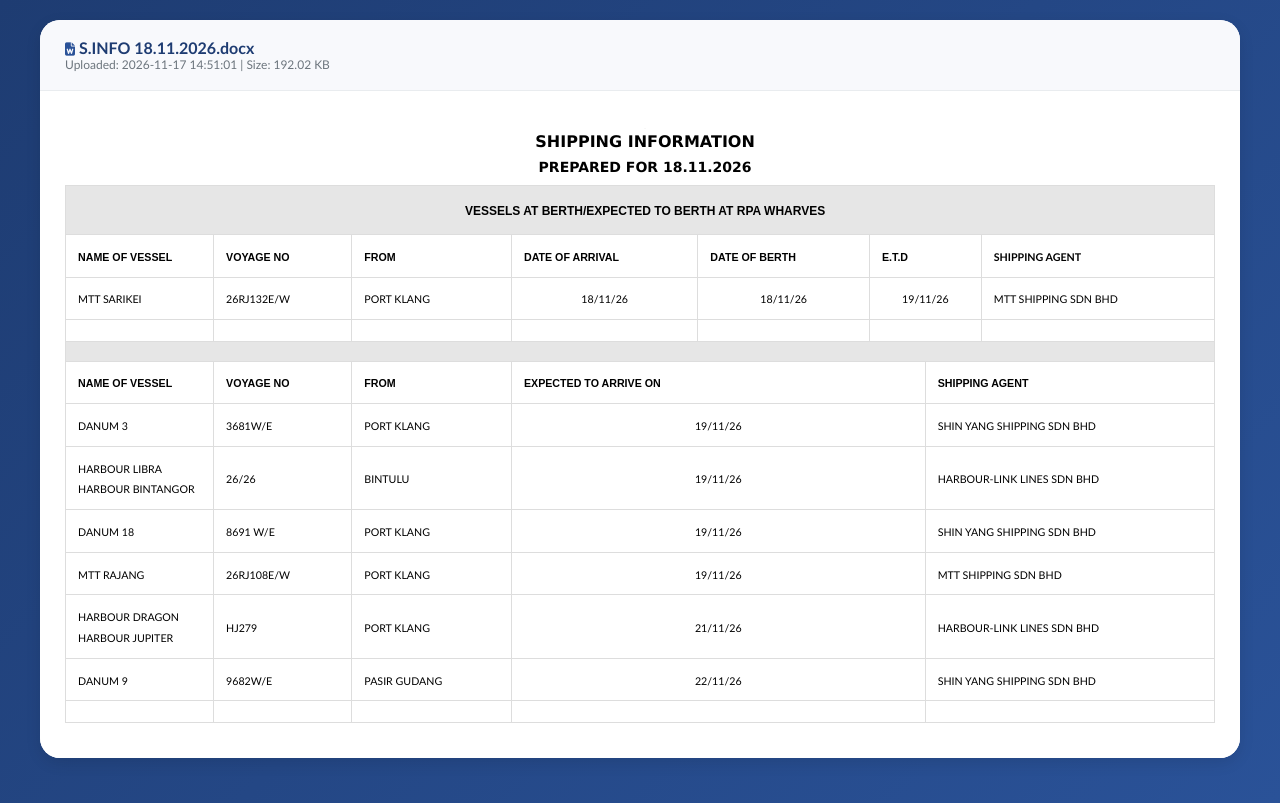
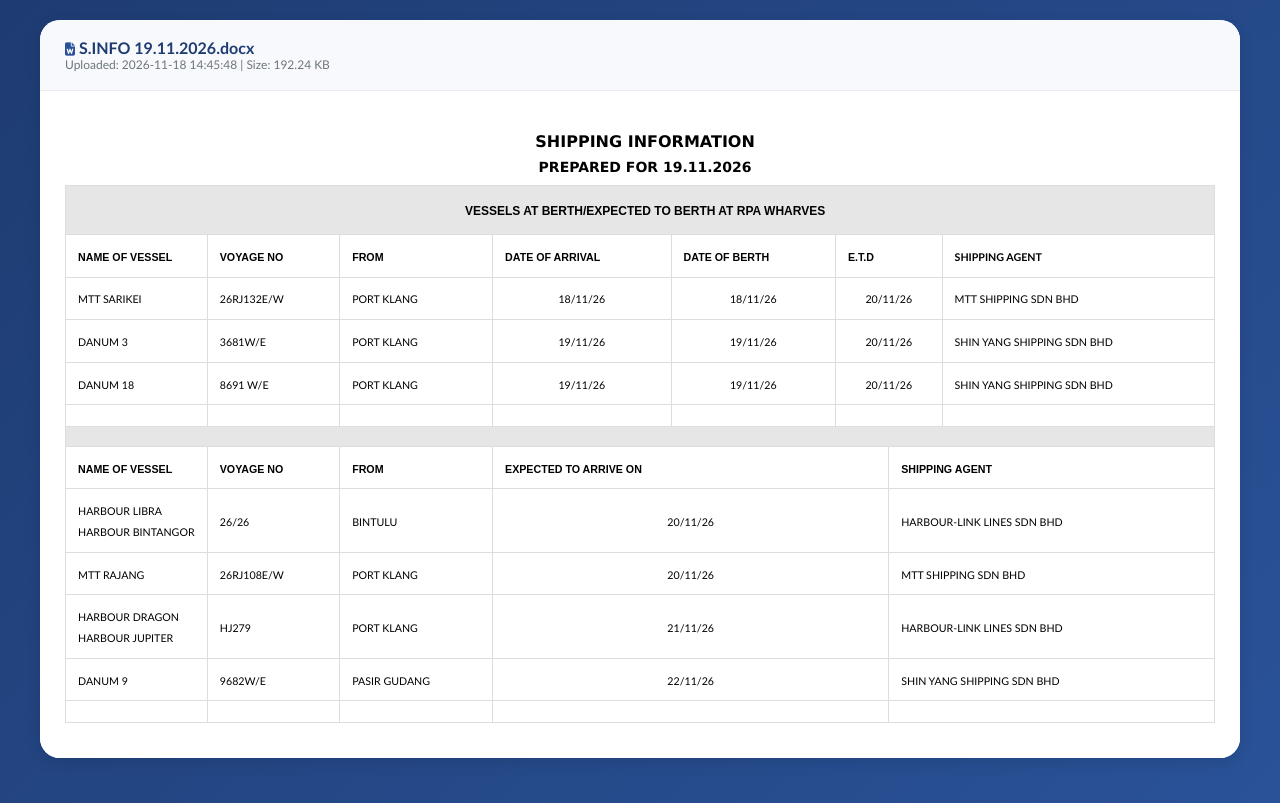
Before and after one commit to laichiongwee/Shipping-notice, a plain HTML site: page cached.html in a window 1280 px wide. Drawn offline with Linux system fonts and the light colour scheme.

Commit message:
Auto-sync at Wed Nov 18 06:46:00 UTC 2026

```diff
--- a/cached.html
+++ b/cached.html
@@ -57,10 +57,10 @@
                         <div class="doc-card">
                 <div class="doc-header">
                     <div>
-                        <div class="doc-title"><i class="fas fa-file-word" style="color: #2a5298;"></i> S.INFO 18.11.2026.docx</div>
+                        <div class="doc-title"><i class="fas fa-file-word" style="color: #2a5298;"></i> S.INFO 19.11.2026.docx</div>
                         <div class="doc-meta">
-                            Uploaded: 2026-11-17 14:51:01 |
-                            Size: 192.02 KB
+                            Uploaded: 2026-11-18 14:45:48 |
+                            Size: 192.24 KB
                         </div>
                     </div>
                 </div>
@@ -381,7 +381,7 @@ div > *:first-child {page-break-before: auto;}
 <div style='page: page1'>
 <p style="text-align: center; margin-left: -0.375in; margin-right: -0.48125in;"><span style="font-family: 'Verdana'; font-size: 1pt; font-weight: bold;">.</span></p>
 <p style="text-align: center; margin-left: -0.375in; margin-right: -0.48125in;"><span style="font-family: 'Verdana'; font-size: 12pt; font-weight: bold;">SHIPPING INFORMATION</span></p>
-<p style="text-align: center; margin-top: 6pt; margin-bottom: 6pt; margin-left: -0.375in; margin-right: -0.48125in;"><span style="font-family: 'Verdana'; font-size: 10.5pt; font-weight: bold;">PREPARED FOR </span><span lang='en-MY' style="font-family: 'Verdana'; font-size: 10.5pt; font-weight: bold;">18</span><span style="font-family: 'Verdana'; font-size: 10.5pt; font-weight: bold;">.11</span><span lang='en-MY' style="font-family: 'Verdana'; font-size: 10.5pt; font-weight: bold;">.2026</span></p>
+<p style="text-align: center; margin-top: 6pt; margin-bottom: 6pt; margin-left: -0.375in; margin-right: -0.48125in;"><span style="font-family: 'Verdana'; font-size: 10.5pt; font-weight: bold;">PREPARED FOR </span><span lang='en-MY' style="font-family: 'Verdana'; font-size: 10.5pt; font-weight: bold;">19</span><span style="font-family: 'Verdana'; font-size: 10.5pt; font-weight: bold;">.11</span><span lang='en-MY' style="font-family: 'Verdana'; font-size: 10.5pt; font-weight: bold;">.2026</span></p>
 <p style="text-align: center; margin-top: 6pt; margin-bottom: 6pt; margin-left: -0.375in; margin-right: -0.48125in;"></p>
 <div class="table-wrapper"><table style="table-layout: fixed;">
 <tr>
@@ -429,10 +429,56 @@ div > *:first-child {page-break-before: auto;}
 <p style="text-align: center; margin-top: 3.6pt; margin-bottom: 3.6pt;"><span lang='en-MY' style="font-size: 8pt;">18</span><span lang='en-US' style="font-size: 8pt;">/11/26</span></p>
 </td>
 <td style="vertical-align: center; border-top-style: solid; border-top-width: 0.2pt; border-left-style: solid; border-left-width: 0.2pt; border-bottom-style: solid; border-bottom-width: 0.2pt; border-right-style: solid; border-right-width: 0.2pt;" colspan="2">
-<p style="text-align: center; margin-top: 3.6pt; margin-bottom: 3.6pt;"><span lang='en-MY' style="font-size: 8pt;">19</span><span lang='en-US' style="font-size: 8pt;">/11/26</span></p>
+<p style="text-align: center; margin-top: 3.6pt; margin-bottom: 3.6pt;"><span lang='en-MY' style="font-size: 8pt;">20</span><span lang='en-US' style="font-size: 8pt;">/11/26</span></p>
 </td>
 <td style="vertical-align: center; border-top-style: solid; border-top-width: 0.2pt; border-left-style: solid; border-left-width: 0.2pt; border-bottom-style: solid; border-bottom-width: 0.2pt; border-right-style: solid; border-right-width: 0.2pt;">
 <p style="margin-top: 3.6pt; margin-bottom: 3.6pt;"><span lang='en-US' style="font-size: 8pt;">MTT SHIPPING SDN BHD</span></p>
+</td>
+</tr>
+<tr>
+<td style="vertical-align: center; border-top-style: solid; border-top-width: 0.2pt; border-left-style: solid; border-left-width: 0.2pt; border-bottom-style: solid; border-bottom-width: 0.2pt; border-right-style: solid; border-right-width: 0.2pt;" colspan="2">
+<p style="margin-top: 3.6pt; margin-bottom: 3.6pt; margin-left: 0in; margin-right: -0.48125in;"><span lang='en-MY' style="font-family: 'Calibri'; font-size: 8pt;">DANUM </span><span lang='en-US' style="font-family: 'Calibri'; font-size: 8pt;">3</span></p>
+</td>
+<td style="vertical-align: center; border-top-style: solid; border-top-width: 0.2pt; border-left-style: solid; border-left-width: 0.2pt; border-bottom-style: solid; border-bottom-width: 0.2pt; border-right-style: solid; border-right-width: 0.2pt;">
+<p style="margin-top: 3.6pt; margin-bottom: 3.6pt;"><span lang='en-US' style="font-size: 8pt;">3681</span><span lang='en-MY' style="font-size: 8pt;">W/E</span></p>
+</td>
+<td style="vertical-align: center; border-top-style: solid; border-top-width: 0.2pt; border-left-style: solid; border-left-width: 0.2pt; border-bottom-style: solid; border-bottom-width: 0.2pt; border-right-style: solid; border-right-width: 0.2pt;">
+<p style="margin-top: 3.6pt; margin-bottom: 3.6pt;"><span lang='en-MY' style="font-size: 8pt;">PORT KLANG</span></p>
+</td>
+<td style="vertical-align: center; border-top-style: solid; border-top-width: 0.2pt; border-left-style: solid; border-left-width: 0.2pt; border-bottom-style: solid; border-bottom-width: 0.2pt; border-right-style: solid; border-right-width: 0.2pt;">
+<p style="text-align: center; margin-top: 3.6pt; margin-bottom: 3.6pt;"><span lang='en-US' style="font-size: 8pt;">1</span><span lang='en-MY' style="font-size: 8pt;">9/11/26</span></p>
+</td>
+<td style="vertical-align: center; border-top-style: solid; border-top-width: 0.2pt; border-left-style: solid; border-left-width: 0.2pt; border-bottom-style: solid; border-bottom-width: 0.2pt; border-right-style: solid; border-right-width: 0.2pt;">
+<p style="text-align: center; margin-top: 3.6pt; margin-bottom: 3.6pt;"><span lang='en-US' style="font-size: 8pt;">1</span><span lang='en-MY' style="font-size: 8pt;">9/11/26</span></p>
+</td>
+<td style="vertical-align: center; border-top-style: solid; border-top-width: 0.2pt; border-left-style: solid; border-left-width: 0.2pt; border-bottom-style: solid; border-bottom-width: 0.2pt; border-right-style: solid; border-right-width: 0.2pt;" colspan="2">
+<p style="text-align: center; margin-top: 3.6pt; margin-bottom: 3.6pt;"><span lang='en-MY' style="font-size: 8pt;">20/11/26</span></p>
+</td>
+<td style="vertical-align: center; border-top-style: solid; border-top-width: 0.2pt; border-left-style: solid; border-left-width: 0.2pt; border-bottom-style: solid; border-bottom-width: 0.2pt; border-right-style: solid; border-right-width: 0.2pt;">
+<p style="margin-top: 3.6pt; margin-bottom: 3.6pt;"><span lang='en-MY' style="font-size: 8pt;">SHIN YANG SHIPPING SDN BHD</span></p>
+</td>
+</tr>
+<tr>
+<td style="vertical-align: center; border-top-style: solid; border-top-width: 0.2pt; border-left-style: solid; border-left-width: 0.2pt; border-bottom-style: solid; border-bottom-width: 0.2pt; border-right-style: solid; border-right-width: 0.2pt;" colspan="2">
+<p style="margin-top: 3.6pt; margin-bottom: 3.6pt; margin-left: 0in; margin-right: -0.48125in;"><span lang='en-MY' style="font-family: 'Calibri'; font-size: 8pt;">DANUM 18</span></p>
+</td>
+<td style="vertical-align: center; border-top-style: solid; border-top-width: 0.2pt; border-left-style: solid; border-left-width: 0.2pt; border-bottom-style: solid; border-bottom-width: 0.2pt; border-right-style: solid; border-right-width: 0.2pt;">
+<p style="margin-top: 3.6pt; margin-bottom: 3.6pt;"><span lang='en-MY' style="font-size: 8pt;">8691 W/E</span></p>
+</td>
+<td style="vertical-align: center; border-top-style: solid; border-top-width: 0.2pt; border-left-style: solid; border-left-width: 0.2pt; border-bottom-style: solid; border-bottom-width: 0.2pt; border-right-style: solid; border-right-width: 0.2pt;">
+<p style="margin-top: 3.6pt; margin-bottom: 3.6pt;"><span lang='en-MY' style="font-size: 8pt;">PORT KLANG</span></p>
+</td>
+<td style="vertical-align: center; border-top-style: solid; border-top-width: 0.2pt; border-left-style: solid; border-left-width: 0.2pt; border-bottom-style: solid; border-bottom-width: 0.2pt; border-right-style: solid; border-right-width: 0.2pt;">
+<p style="text-align: center; margin-top: 3.6pt; margin-bottom: 3.6pt;"><span lang='en-MY' style="font-size: 8pt;">19/11/26</span></p>
+</td>
+<td style="vertical-align: center; border-top-style: solid; border-top-width: 0.2pt; border-left-style: solid; border-left-width: 0.2pt; border-bottom-style: solid; border-bottom-width: 0.2pt; border-right-style: solid; border-right-width: 0.2pt;">
+<p style="text-align: center; margin-top: 3.6pt; margin-bottom: 3.6pt;"><span lang='en-MY' style="font-size: 8pt;">19/11/26</span></p>
+</td>
+<td style="vertical-align: center; border-top-style: solid; border-top-width: 0.2pt; border-left-style: solid; border-left-width: 0.2pt; border-bottom-style: solid; border-bottom-width: 0.2pt; border-right-style: solid; border-right-width: 0.2pt;" colspan="2">
+<p style="text-align: center; margin-top: 3.6pt; margin-bottom: 3.6pt;"><span lang='en-MY' style="font-size: 8pt;">20/11/26</span></p>
+</td>
+<td style="vertical-align: center; border-top-style: solid; border-top-width: 0.2pt; border-left-style: solid; border-left-width: 0.2pt; border-bottom-style: solid; border-bottom-width: 0.2pt; border-right-style: solid; border-right-width: 0.2pt;">
+<p style="margin-top: 3.6pt; margin-bottom: 3.6pt;"><span lang='en-MY' style="font-size: 8pt;">SHIN YANG SHIPPING SDN BHD</span></p>
 </td>
 </tr>
 <tr>
@@ -482,23 +528,6 @@ div > *:first-child {page-break-before: auto;}
 </tr>
 <tr>
 <td style="vertical-align: center; border-top-style: solid; border-top-width: 0.2pt; border-left-style: solid; border-left-width: 0.2pt; border-bottom-style: solid; border-bottom-width: 0.2pt; border-right-style: none; border-right-width: 0.2pt;">
-<p style="margin-top: 3.6pt; margin-bottom: 3.6pt; margin-left: 0in; margin-right: -0.48125in;"><span lang='en-MY' style="font-family: 'Calibri'; font-size: 8pt;">DANUM </span><span lang='en-US' style="font-family: 'Calibri'; font-size: 8pt;">3</span></p>
-</td>
-<td style="vertical-align: center; border-top-style: solid; border-top-width: 0.2pt; border-left-style: solid; border-left-width: 0.2pt; border-bottom-style: solid; border-bottom-width: 0.2pt; border-right-style: none; border-right-width: 0.2pt;" colspan="2">
-<p style="margin-top: 3.6pt; margin-bottom: 3.6pt;"><span lang='en-US' style="font-size: 8pt;">3681</span><span lang='en-MY' style="font-size: 8pt;">W/E</span></p>
-</td>
-<td style="vertical-align: center; border-top-style: solid; border-top-width: 0.2pt; border-left-style: solid; border-left-width: 0.2pt; border-bottom-style: solid; border-bottom-width: 0.2pt; border-right-style: none; border-right-width: 0.2pt;">
-<p style="margin-top: 3.6pt; margin-bottom: 3.6pt;"><span lang='en-MY' style="font-size: 8pt;">PORT KLANG</span></p>
-</td>
-<td style="vertical-align: center; border-top-style: solid; border-top-width: 0.2pt; border-left-style: solid; border-left-width: 0.2pt; border-bottom-style: solid; border-bottom-width: 0.2pt; border-right-style: none; border-right-width: 0.2pt;" colspan="3">
-<p style="text-align: center; margin-top: 3.6pt; margin-bottom: 3.6pt;"><span lang='en-US' style="font-size: 8pt;">1</span><span lang='en-MY' style="font-size: 8pt;">9/11/26</span></p>
-</td>
-<td style="vertical-align: center; border-top-style: solid; border-top-width: 0.2pt; border-left-style: solid; border-left-width: 0.2pt; border-bottom-style: solid; border-bottom-width: 0.2pt; border-right-style: solid; border-right-width: 0.2pt;" colspan="2">
-<p style="margin-top: 3.6pt; margin-bottom: 3.6pt;"><span lang='en-MY' style="font-size: 8pt;">SHIN YANG SHIPPING SDN BHD</span></p>
-</td>
-</tr>
-<tr>
-<td style="vertical-align: center; border-top-style: solid; border-top-width: 0.2pt; border-left-style: solid; border-left-width: 0.2pt; border-bottom-style: solid; border-bottom-width: 0.2pt; border-right-style: none; border-right-width: 0.2pt;">
 <p style="margin-top: 3.6pt; margin-bottom: 3.6pt; margin-left: 0in; margin-right: -0.48125in;"><span lang='en-MY' style="font-family: 'Calibri'; font-size: 8pt;">HARBOUR LIBRA</span></p>
 <p style="margin-top: 3.6pt; margin-bottom: 3.6pt; margin-left: 0in; margin-right: -0.48125in;"><span lang='en-MY' style="font-family: 'Calibri'; font-size: 8pt; background: none;">HARBOUR BINTANGOR</span></p>
 </td>
@@ -509,27 +538,10 @@ div > *:first-child {page-break-before: auto;}
 <p style="margin-top: 3.6pt; margin-bottom: 3.6pt;"><span lang='en-MY' style="font-size: 8pt;">BINTULU</span></p>
 </td>
 <td style="vertical-align: center; border-top-style: solid; border-top-width: 0.2pt; border-left-style: solid; border-left-width: 0.2pt; border-bottom-style: solid; border-bottom-width: 0.2pt; border-right-style: none; border-right-width: 0.2pt;" colspan="3">
-<p style="text-align: center; margin-top: 3.6pt; margin-bottom: 3.6pt;"><span lang='en-MY' style="font-size: 8pt;">19/11/26</span></p>
+<p style="text-align: center; margin-top: 3.6pt; margin-bottom: 3.6pt;"><span lang='en-MY' style="font-size: 8pt;">20/11/26</span></p>
 </td>
 <td style="vertical-align: center; border-top-style: solid; border-top-width: 0.2pt; border-left-style: solid; border-left-width: 0.2pt; border-bottom-style: solid; border-bottom-width: 0.2pt; border-right-style: solid; border-right-width: 0.2pt;" colspan="2">
 <p style="margin-top: 3.6pt; margin-bottom: 3.6pt;"><span lang='en-MY' style="font-size: 8pt;">HARBOUR-LINK LINES SDN BHD</span></p>
-</td>
-</tr>
-<tr>
-<td style="vertical-align: center; border-top-style: solid; border-top-width: 0.2pt; border-left-style: solid; border-left-width: 0.2pt; border-bottom-style: solid; border-bottom-width: 0.2pt; border-right-style: none; border-right-width: 0.2pt;">
-<p style="margin-top: 3.6pt; margin-bottom: 3.6pt; margin-left: 0in; margin-right: -0.48125in;"><span lang='en-MY' style="font-family: 'Calibri'; font-size: 8pt;">DANUM 18</span></p>
-</td>
-<td style="vertical-align: center; border-top-style: solid; border-top-width: 0.2pt; border-left-style: solid; border-left-width: 0.2pt; border-bottom-style: solid; border-bottom-width: 0.2pt; border-right-style: none; border-right-width: 0.2pt;" colspan="2">
-<p style="margin-top: 3.6pt; margin-bottom: 3.6pt;"><span lang='en-MY' style="font-size: 8pt;">8691 W/E</span></p>
-</td>
-<td style="vertical-align: center; border-top-style: solid; border-top-width: 0.2pt; border-left-style: solid; border-left-width: 0.2pt; border-bottom-style: solid; border-bottom-width: 0.2pt; border-right-style: none; border-right-width: 0.2pt;">
-<p style="margin-top: 3.6pt; margin-bottom: 3.6pt;"><span lang='en-MY' style="font-size: 8pt;">PORT KLANG</span></p>
-</td>
-<td style="vertical-align: center; border-top-style: solid; border-top-width: 0.2pt; border-left-style: solid; border-left-width: 0.2pt; border-bottom-style: solid; border-bottom-width: 0.2pt; border-right-style: none; border-right-width: 0.2pt;" colspan="3">
-<p style="text-align: center; margin-top: 3.6pt; margin-bottom: 3.6pt;"><span lang='en-MY' style="font-size: 8pt;">19/11/26</span></p>
-</td>
-<td style="vertical-align: center; border-top-style: solid; border-top-width: 0.2pt; border-left-style: solid; border-left-width: 0.2pt; border-bottom-style: solid; border-bottom-width: 0.2pt; border-right-style: solid; border-right-width: 0.2pt;" colspan="2">
-<p style="margin-top: 3.6pt; margin-bottom: 3.6pt;"><span lang='en-MY' style="font-size: 8pt;">SHIN YANG SHIPPING SDN BHD</span></p>
 </td>
 </tr>
 <tr>
@@ -543,7 +555,7 @@ div > *:first-child {page-break-before: auto;}
 <p style="margin-top: 3.6pt; margin-bottom: 3.6pt;"><span lang='en-MY' style="font-size: 8pt;">PORT KLANG</span></p>
 </td>
 <td style="vertical-align: center; border-top-style: solid; border-top-width: 0.2pt; border-left-style: solid; border-left-width: 0.2pt; border-bottom-style: solid; border-bottom-width: 0.2pt; border-right-style: none; border-right-width: 0.2pt;" colspan="3">
-<p style="text-align: center; margin-top: 3.6pt; margin-bottom: 3.6pt;"><span lang='en-MY' style="font-size: 8pt;">19/11/26</span></p>
+<p style="text-align: center; margin-top: 3.6pt; margin-bottom: 3.6pt;"><span lang='en-MY' style="font-size: 8pt;">20/11/26</span></p>
 </td>
 <td style="vertical-align: center; border-top-style: solid; border-top-width: 0.2pt; border-left-style: solid; border-left-width: 0.2pt; border-bottom-style: solid; border-bottom-width: 0.2pt; border-right-style: solid; border-right-width: 0.2pt;" colspan="2">
 <p style="margin-top: 3.6pt; margin-bottom: 3.6pt;"><span lang='en-MY' style="font-size: 8pt;">MTT SHIPPING SDN BHD</span></p>
@@ -619,4 +631,4 @@ div > *:first-child {page-break-before: auto;}
             </div>
             </div>
 </body>
-</html><!-- Last sync: Tue Nov 17 06:51:17 UTC 2026 -->
+</html><!-- Last sync: Wed Nov 18 06:46:00 UTC 2026 -->
```
